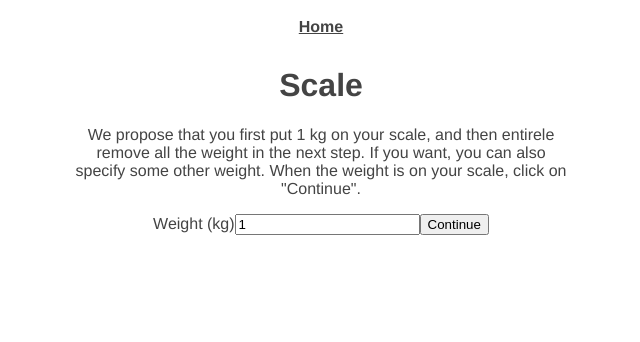
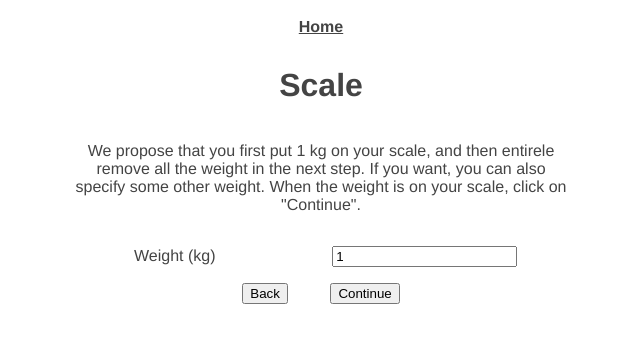
Before and after one commit to vkuhlen/bob-frontend-demo, a Vue app: page /sensors/hx711 in a window 1280 px wide. Shown: the top 342 px of the page, without its empty margins (319-959 px from the left). Built offline with nearby package versions, Linux system fonts and the light colour scheme; no server answers.

Commit message:
remove duplicate save button

```diff
--- a/src/views/HX711.vue
+++ b/src/views/HX711.vue
@@ -1,38 +1,54 @@
 <template>
     <div>
         <h1>Scale</h1>
-
-      <div v-if="step===0">
+        <ConfigForm v-model="hx711_config"
+                    config_url="/api/config/sensors/hx711"
+                    ref="configform">
+            <div v-if="step===0"
+                 class="flex-form">
+                <p>
                     We propose that you first put 1 kg on your scale, and then entirele remove all the weight in the next step.
                     If you want, you can also specify some other weight. When the weight is on your scale, click on "Continue".
-
+                </p>
                 <p>
                     <label for="weight">Weight (kg)</label>
-                <input type="number" name="cal_weight" min="0" step="0.1" v-model="cal_weight">
-                <button @click="load_weight(do_step_1)">Continue </button>
+                    <input type="number"
+                           name="cal_weight"
+                           min="0"
+                           step="0.1"
+                           v-model.number="cal_weight">
+                </p>
+                <p class="alt-submit">
+                        <button @click="$router.go(-1)">Back</button>
+                        <button @click="load_weight(do_step_1)">Continue</button>
                 </p>
             </div>
 
-        <div v-if="step===1">
-          <ConfigForm v-model="hx711_config" config_url="/api/config/sensors/hx711">
+            <div v-if="step===1"
+                 class="flex-form">
+                <p>
                     We propose that you now remove all the weight from your scale.
                     If you want, you can also specify some remaining weight. Once you removed the weight, click on "Continue".
-
+                </p>
                 <p>
                     <label for="weight">Weight (kg)</label>
-<input type="number" name="cal_no_weight" min="0" step="0.1" v-model="cal_no_weight">
-
-                  <button @click="load_weight(do_step_2)">Continue </button>
+                    <input type="number"
+                        name="cal_no_weight"
+                        min="0"
+                        step="0.1"
+                        v-model.number="cal_no_weight">
                 </p>
+                <p class="alt-submit">
+                    <button @click="step=0">Back</button>
+                    <button @click="load_weight(do_step_2)">Continue</button>
+                </p>
+            </div>
         </ConfigForm>
-          </div>
-
-
-
     </div>
 </template>
 
 <script>
+
 import axios from 'axios'
 import ConfigForm from '@/components/ConfigForm'
 
@@ -50,34 +66,66 @@ export default {
             cal_weight: 1.0,
             cal_no_weight: 0.0,
             step: 0,
-            measured_weight: 1.0
+            measured_weight: 0
         }
     },
-    components: {
-        ConfigForm
-    },
+
     methods:{
         load_weight(f) {
             axios.get([
                 process.env.VUE_APP_FIPY_URL,
                 '/api/sensors/hx711'
             ].join('')).then(response => {
-
                 f(response.data['weight']);
             }).catch(e => {
                 console.error(e);
             })
         },
+
         do_step_1(weight) {
-        this.step=1;
+            this.step = 1;
             this.measured_weight = weight;
         },
-      do_step_2(no_weight){
-      this.hx711_config.calibration_factor = (Number.parseFloat(this.measured_weight) - Number.parseFloat(no_weight)) / (Number.parseFloat(this.cal_weight) - Number.parseFloat(this.cal_no_weight));
-      this.hx711_config.tare_offset = Number.parseFloat(this.measured_weight) - m*Number.parseFloat(this.cal_weight);
-        this.step=0;
+
+        do_step_2(weight) {
+            this.$set(
+                this.hx711_config,
+                'calibration_factor',
+                (Number.parseFloat(this.measured_weight) - Number.parseFloat(weight))
+                / (Number.parseFloat(this.cal_weight) - Number.parseFloat(this.cal_weight))
+            );
+
+            this.$set(
+                this.hx711_config,
+                'tare_offset',
+                Number.parseFloat(this.measured_weight)
+                - this.hx711_config.calibration_factor * Number.parseFloat(this.cal_weight)
+            );
+            this.step = 0;
+
+            this.$refs.configform.save_config();
+            this.$router.push('/');
         }
+    },
+    components: {
+        ConfigForm
     }
 }
 
 </script>
+
+<style>
+
+.submit {
+    display: none !important;
+}
+
+.flex-form p {
+    justify-content: space-around !important;
+}
+
+.alt-submit {
+    margin: 0 30%;
+}
+
+</style>
```
Lines whose indentation alone changed are shown as unchanged.
